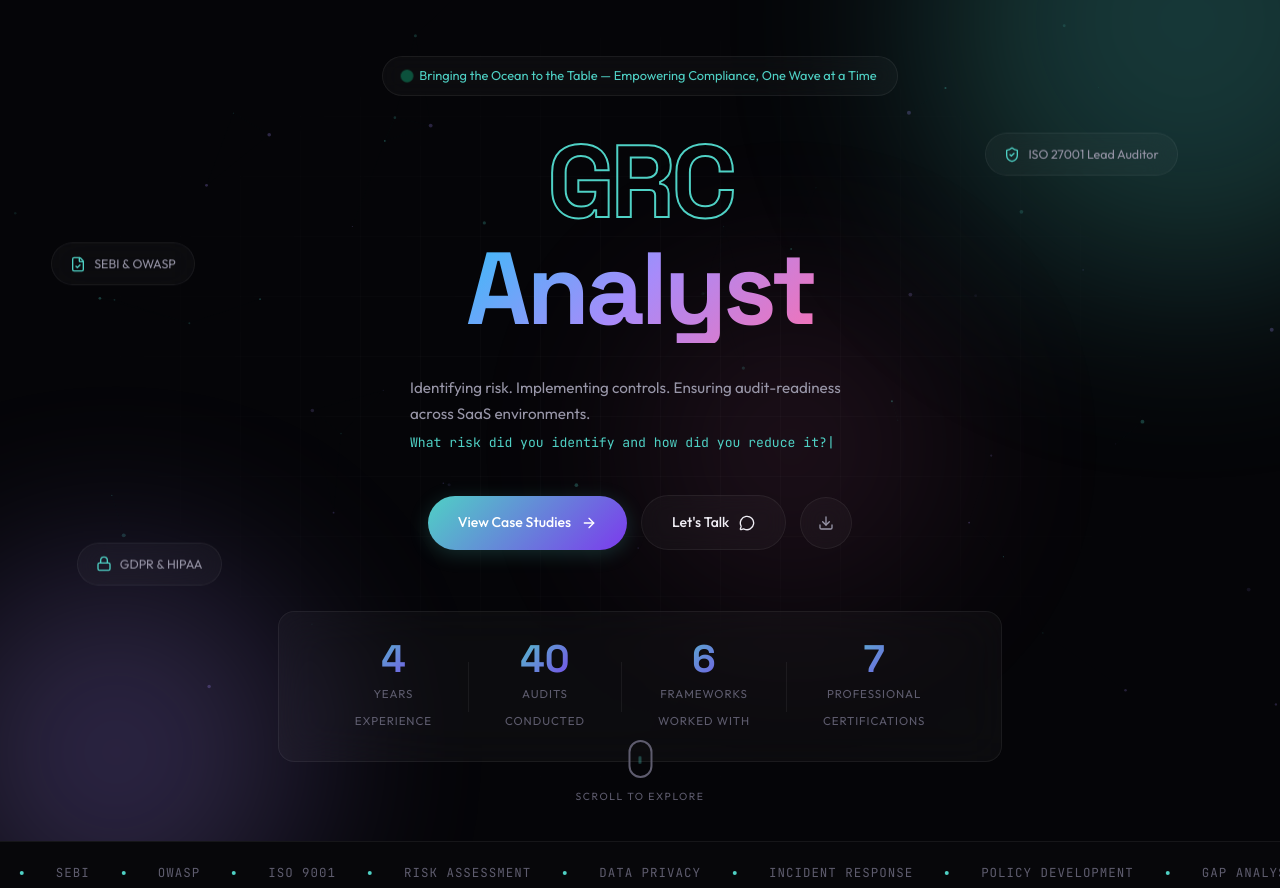
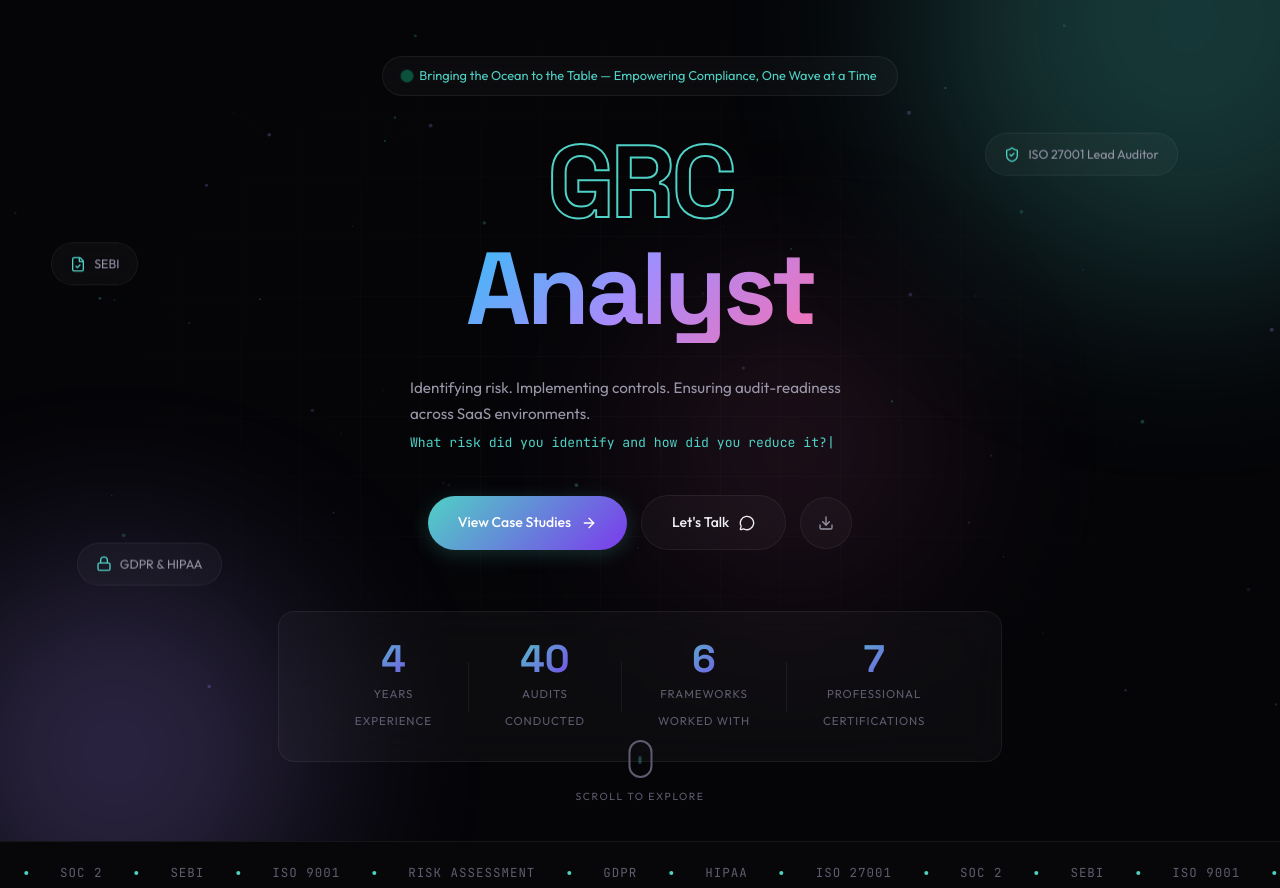
Before and after one commit to SathyaSivam-GRCNexis/SathyaSivam-portfolio.github.io, a plain HTML site: page index.html in a window 1280 px wide. Shown: the part 64-952 px from the top of the page. Drawn offline with nearby package versions, Linux system fonts and the light colour scheme.

Commit message:
Remove all OWASP references from site

```diff
--- a/index.html
+++ b/index.html
@@ -117,7 +117,7 @@
     </div>
     <div class="hero__floating hero__floating--3">
       <i data-lucide="file-check"></i>
-      <span>SEBI & OWASP</span>
+      <span>SEBI</span>
     </div>
 
     <div class="hero__content">
@@ -196,13 +196,8 @@
         <span>ISO 27001</span><span class="marquee__dot"></span>
         <span>SOC 2</span><span class="marquee__dot"></span>
         <span>SEBI</span><span class="marquee__dot"></span>
-        <span>OWASP</span><span class="marquee__dot"></span>
         <span>ISO 9001</span><span class="marquee__dot"></span>
         <span>Risk Assessment</span><span class="marquee__dot"></span>
-        <span>Data Privacy</span><span class="marquee__dot"></span>
-        <span>Incident Response</span><span class="marquee__dot"></span>
-        <span>Policy Development</span><span class="marquee__dot"></span>
-        <span>Gap Analysis</span><span class="marquee__dot"></span>
       </div>
       <div class="marquee__content" aria-hidden="true">
         <span>GDPR</span><span class="marquee__dot"></span>
@@ -210,7 +205,6 @@
         <span>ISO 27001</span><span class="marquee__dot"></span>
         <span>SOC 2</span><span class="marquee__dot"></span>
         <span>SEBI</span><span class="marquee__dot"></span>
-        <span>OWASP</span><span class="marquee__dot"></span>
         <span>ISO 9001</span><span class="marquee__dot"></span>
         <span>Risk Assessment</span><span class="marquee__dot"></span>
         <span>Data Privacy</span><span class="marquee__dot"></span>
@@ -344,7 +338,6 @@
             <li><span class="skill-card__bullet"></span> Gap Analysis & Remediation</li>
             <li><span class="skill-card__bullet"></span> Risk Register Development</li>
             <li><span class="skill-card__bullet"></span> Incident Management & Response</li>
-            <li><span class="skill-card__bullet"></span> OWASP Security Standards</li>
             <li><span class="skill-card__bullet"></span> Risk Scoring & Quantification (5x5 Matrix)</li>
             <li><span class="skill-card__bullet"></span> Mitigation & Residual Risk Tracking</li>
           </ul>
@@ -918,7 +911,7 @@
             <ul>
               <li><strong>Requirements:</strong> Compliance requirements identified for the planned change — privacy triggers, data classification, regulatory applicability</li>
               <li><strong>Design:</strong> Security and privacy designed into the architecture — threat modeling, control selection mapped to applicable frameworks</li>
-              <li><strong>Development:</strong> Secure coding checkpoints verified — OWASP alignment, input validation, encryption implementation</li>
+              <li><strong>Development:</strong> Secure coding checkpoints verified — input validation, encryption implementation, security best practices</li>
               <li><strong>Testing:</strong> Security testing and compliance verification — access controls, logging, data handling confirmed</li>
               <li><strong>Deployment:</strong> Deployment approvals and change management sign-off — GRC gate clearance before production</li>
               <li><strong>Maintenance:</strong> Ongoing monitoring and patch management — continuous compliance validation post-release</li>
```
